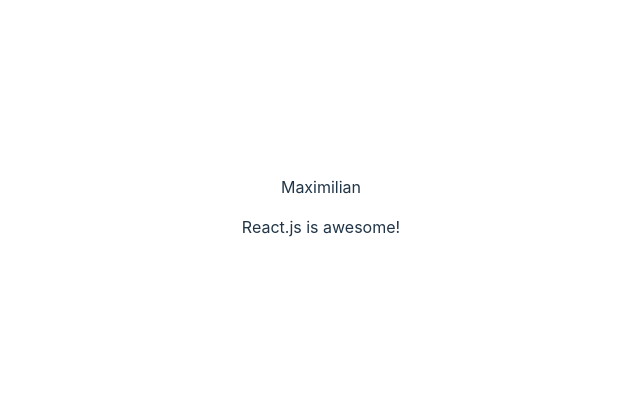
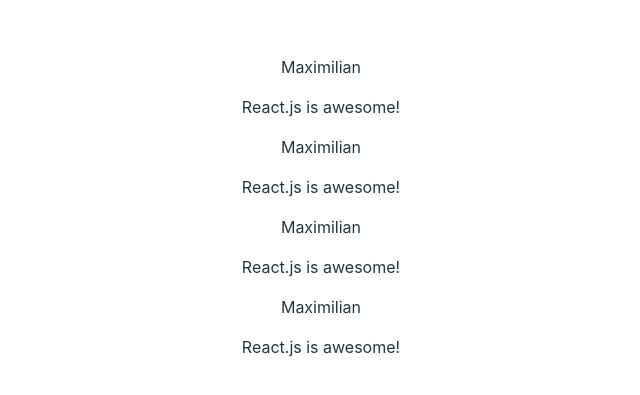
Before and after one commit to curogihu/first-app, a React (Vite) app in the folder react-crash-course/: page / in a window 1280 px wide. Shown: the part 193-588 px from the top of the page, without its empty margins (319-959 px from the left). Built offline with nearby package versions, Linux system fonts and the light colour scheme.

Commit message:
reuse same tags some times

```diff
--- a/react-crash-course/src/App.jsx
+++ b/react-crash-course/src/App.jsx
@@ -5,7 +5,12 @@
 import './App.css'
 
 function App() {
-  return <Post />;
+  return <main>
+    <Post />
+    <Post />
+    <Post />
+    <Post />
+  </main>
 }
 
 export default App
```
